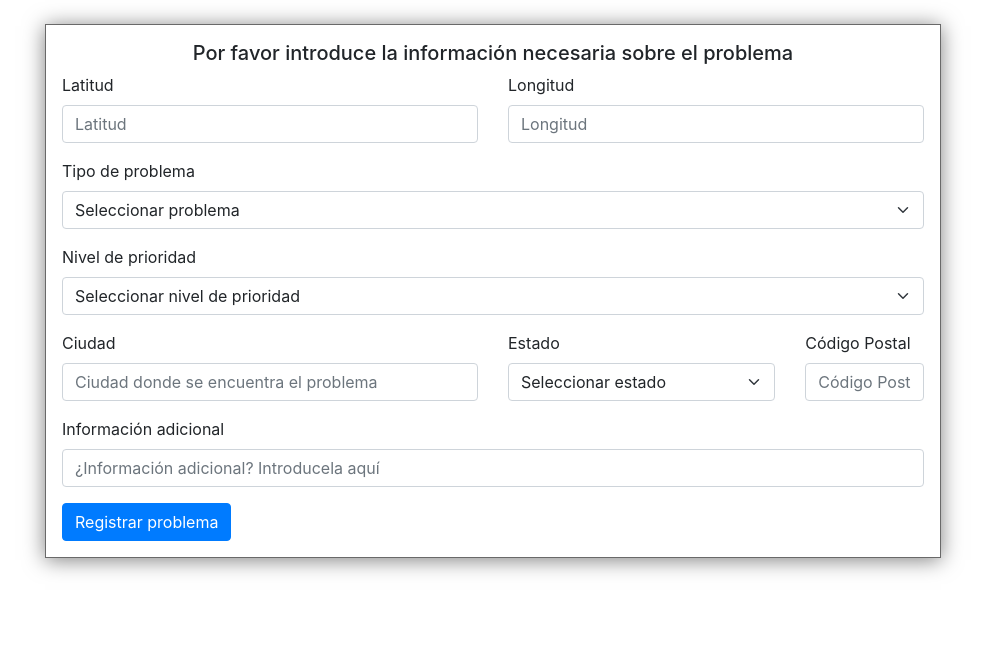
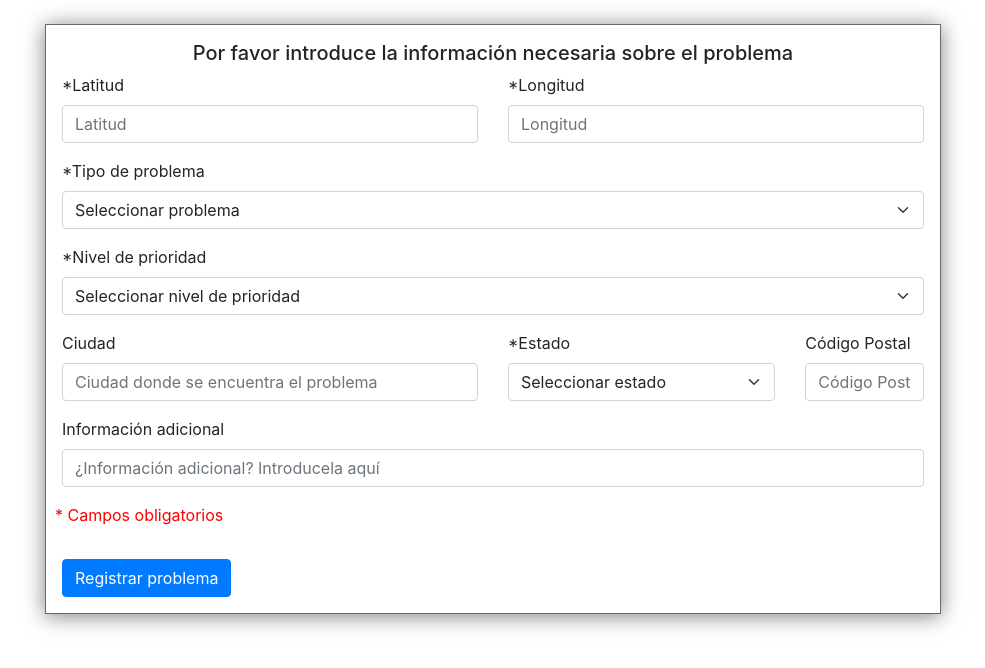
Before and after one commit to Ladivcr/WhyMex, a Django app: page /registro/ in a window 1280 px wide. Shown: the part 56-724 px from the top of the page, without its empty margins (147-1132 px from the left). Run offline with Django 3.2, Linux system fonts and the light colour scheme; some libraries are stand-ins or nearby versions.

Commit message:
Campos obligatorios marcados

```diff
--- a/posts/templates/registro.html
+++ b/posts/templates/registro.html
@@ -19,17 +19,17 @@
             <form method="POST" action = "{% url 'registrar_problema' %}" class="row g-3">
                 {% csrf_token %}
                 <div class="col-md-6">
-                    <label for="inputLatitud" class="form-label">Latitud</label>
+                    <label for="inputLatitud" class="form-label">*Latitud</label>
                     <input type="number" step="0.000001" class="form-control" id="myLatitud"
                     placeholder="Latitud" name="latitud" required>
                 </div>
                 <div class="col-md-6">
-                    <label for="inputLongitud" class="form-label">Longitud</label>
+                    <label for="inputLongitud" class="form-label">*Longitud</label>
                     <input type="number" step="0.000001" class="form-control" id="myLongitud"
                     placeholder="Longitud" name="longitud" required>
                 </div>
                 <div class="col-12">
-                    <label for="inputProblema" class="form-label">Tipo de problema</label>
+                    <label for="inputProblema" class="form-label">*Tipo de problema</label>
                     <select id="myProblema" class="form-select" name="problema" required>
                         <!-- En la base de datos esto será almacenado como varchar -->
                         <option disabled="" selected="">Seleccionar problema</option>
@@ -43,10 +43,11 @@
                         <option value="Vertedero_clandestino">Vertedero realizado clandestinamente</option>
                         <option value="Desechos_toxicos">Desechos tóxicos tirados clandestinamente</option>
                         <option value="Desechos_biologicos">Desechos biológicos tirados clandestinamente</option>
+                        <option value="Otro">Otro (Añade información adicional)</option>
                     </select>
                 </div>
                 <div class="col-12">
-                    <label for="inputImportancia" class="form-label">Nivel de prioridad</label>
+                    <label for="inputImportancia" class="form-label">*Nivel de prioridad</label>
                     <select id="myImportancia" class="form-select" name="prioridad" required>
                         <option disabled="" selected="">Seleccionar nivel de prioridad</option>
                         <option value="Extremadamente_alta">Extremadamente Alta</option>
@@ -63,7 +64,7 @@
                     title="Si el nombre excede los 50 carácteres, introduce el nombre por el que se conoce localmente la ciudad">
                     </div>
                 <div class="col-md-4">
-                    <label for="inputEstado" class="form-label">Estado</label>
+                    <label for="inputEstado" class="form-label">*Estado</label>
                     <select id="myEstado" class="form-select" name="estado" required>
                         <option disabled="" selected="">Seleccionar estado</option>
                         <option value="MEX">Mexico</option>
@@ -108,6 +109,7 @@
                     <input type="text" class="form-control" id="myInformation"
                     placeholder="¿Información adicional? Introducela aquí" name="about">
                 </div>
+                <p style="color: red;">* Campos obligatorios</p>
                 <div class="col-12">
                     <button type="submit" class="btn btn-primary">Registrar problema</button>
                 </div>
```
